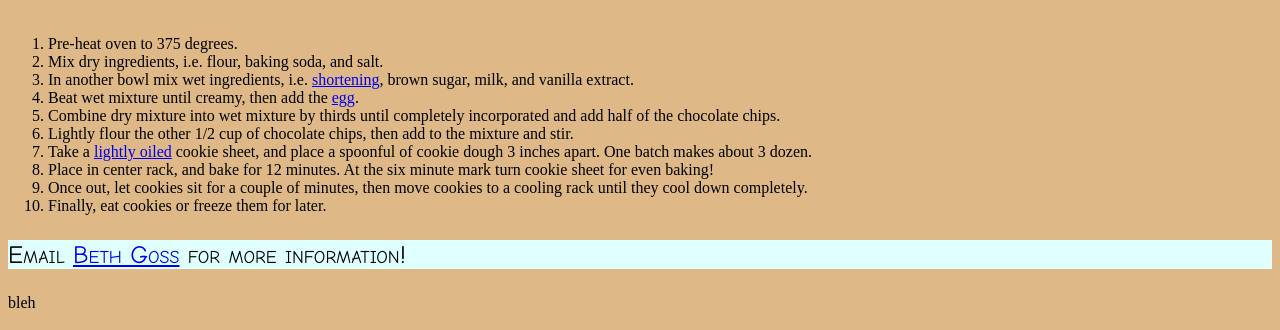
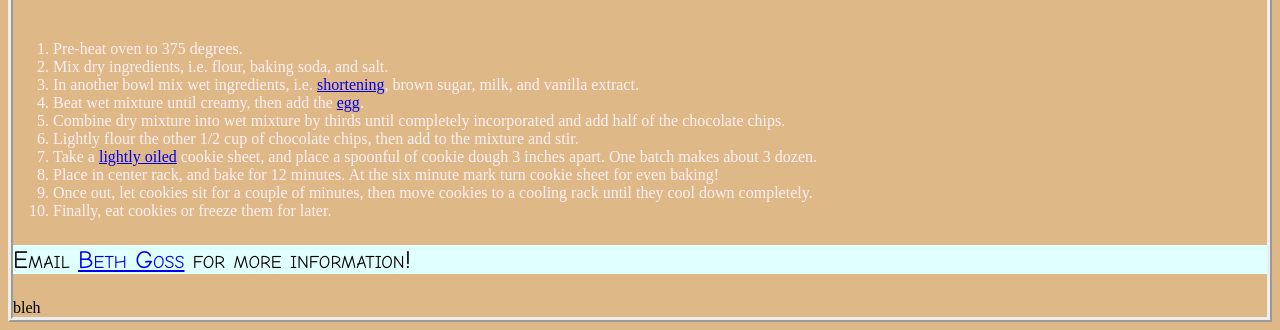
Before and after one commit to beth-goss/Homework, a plain HTML site: page assignment-1/01_goss.html in a window 1280 px wide. Shown: the part 559-889 px from the top of the page. Drawn offline with Linux system fonts and the light colour scheme.

Commit message:
Alt .css Update

```diff
--- a/assignment-4/CSS_Rules_04_goss.css
+++ b/assignment-4/CSS_Rules_04_goss.css
@@ -7,7 +7,9 @@ h1,h2 { font-size: 60px;
 }
 
 body { background-color: BurlyWood;
-       border: 5px dotted solid double red;
+       border-style: ridge;
+       border-width: 5px;
+       border color: Orchid;
        padding: inherit;
 
 }
@@ -27,3 +29,7 @@ i { color: GoldenRod;
 b { color: FireBrick;
 
 }
+
+ol { color: LavenderBlush;
+
+}
```
